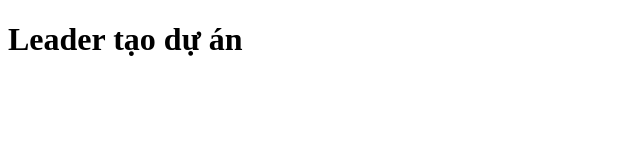
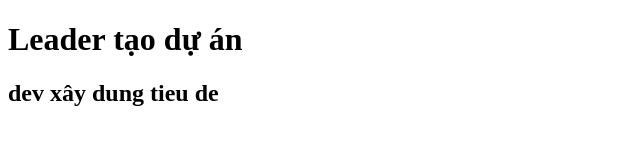
Before and after one commit to huynhps01890/gitDemo, a plain HTML site: page index.html in a window 1280 px wide. Shown: the whole page, without its empty margins (0-640 px from the left). Drawn offline with Linux system fonts and the light colour scheme.

Commit message:
xay header

```diff
--- a/index.html
+++ b/index.html
@@ -8,5 +8,10 @@
 </head>
 <body>
     <h1>Leader tạo dự án</h1>
+    <header>
+        <h2>
+            dev xây dung tieu de
+        </h2>
+    </header>
 </body>
 </html>
```
